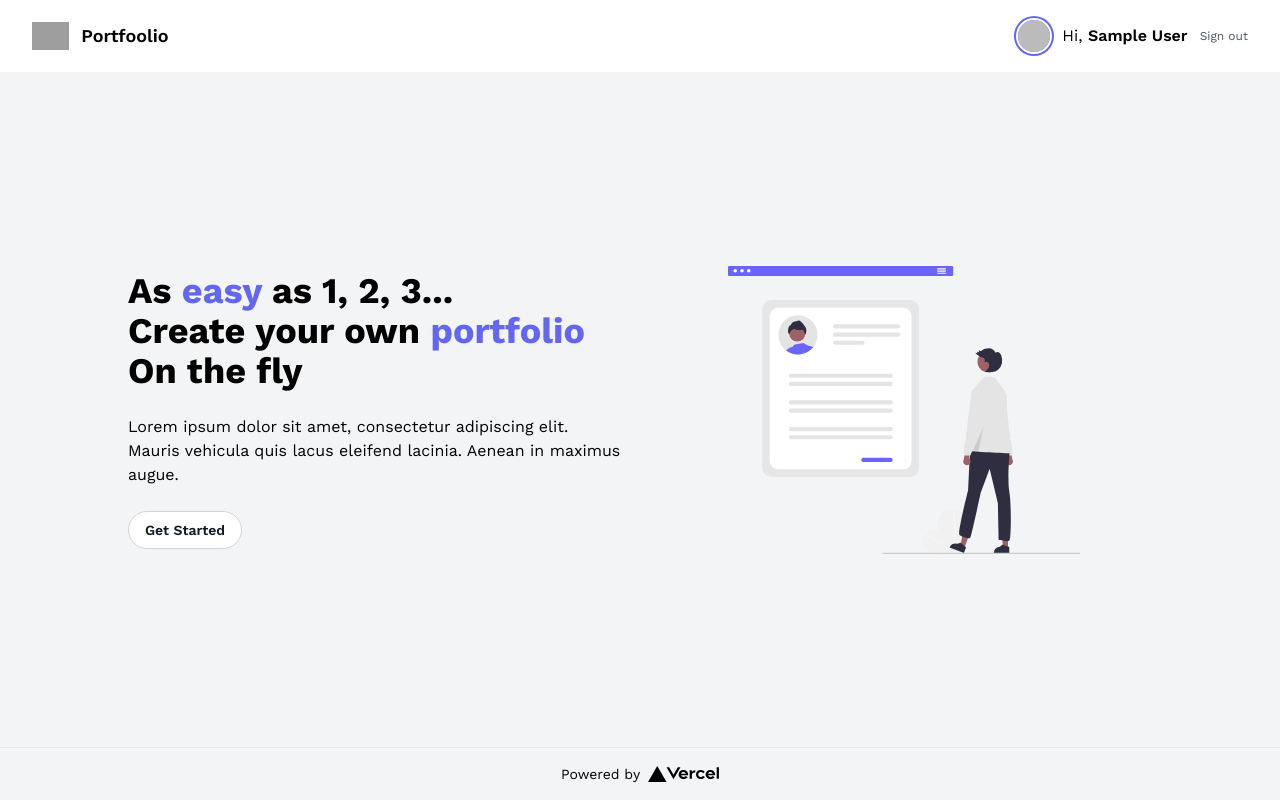
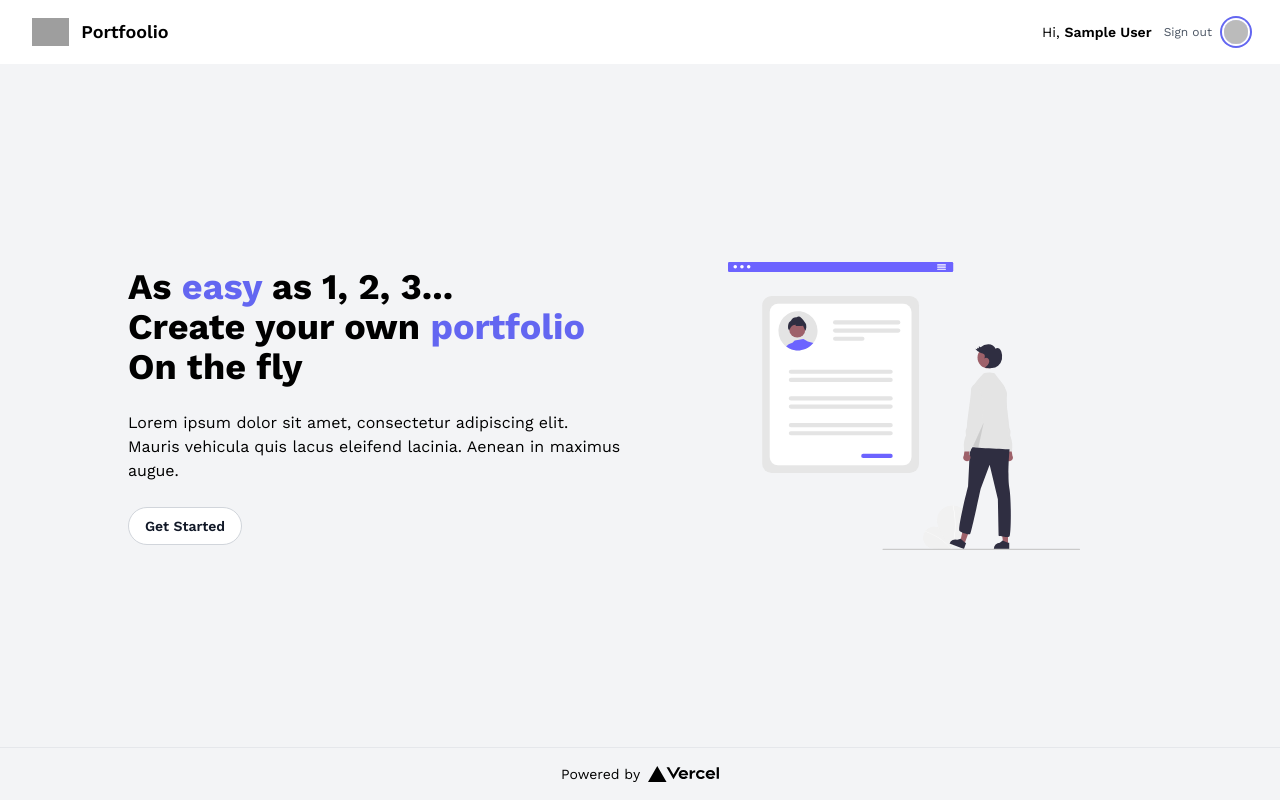
Before and after one commit to HaresMahmood/portfoolio, a Next.js app: page / in a window 1280 px wide. Built offline with nearby package versions, Linux system fonts and the light colour scheme; no server answers; sample sign-in values are in the browser's storage; grey boxes are pictures that could not be loaded.

Commit message:
Restyle sign-out `nav` section.

```diff
--- a/components/layout/header/index.js
+++ b/components/layout/header/index.js
@@ -21,7 +21,7 @@ const Header = () => {
                             type="button"
                             href="/signin"
                         >
-                            Sign in
+                            Sign In
                         </button>
                     </Link>
                     <Link href="/signin">
@@ -38,16 +38,8 @@ const Header = () => {
 
         if (session?.user) {
             return (
-                <div className="flex items-center space-x-3">
-                    <div className="rounded-full bg-indigo-500 ring-2 ring-indigo-500 ring-offset-2 ring-offset-white">
-                        <Image
-                            className="h-8 w-8"
-                            src={session.user.image}
-                            alt=""
-                            style={{ borderRadius: '100%' }}
-                        />
-                    </div>
-                    <p className="hidden sm:inline">
+                <div className="flex items-center gap-3">
+                    <p className="text-sm hidden sm:inline">
                         Hi,{' '}
                         <span className="font-semibold">
                             {session.user.name}
@@ -61,13 +53,21 @@ const Header = () => {
                             Sign out
                         </a>
                     </Link>
+                    <div className="h-full rounded-full ring-2 ring-indigo-500 ring-offset-2">
+                        <Image
+                            className="h-full aspect-square"
+                            src={session.user.image}
+                            alt=""
+                            style={{ borderRadius: '100%' }}
+                        />
+                    </div>
                 </div>
             );
         }
     };
 
     return (
-        <nav className="flex w-full flex-row justify-between bg-white px-8 py-5">
+        <nav className="flex w-full h-16 flex-row justify-between bg-white px-8 py-5">
             <div className="flex items-center space-x-3">
                 <Image
                     className="h-7"
```
